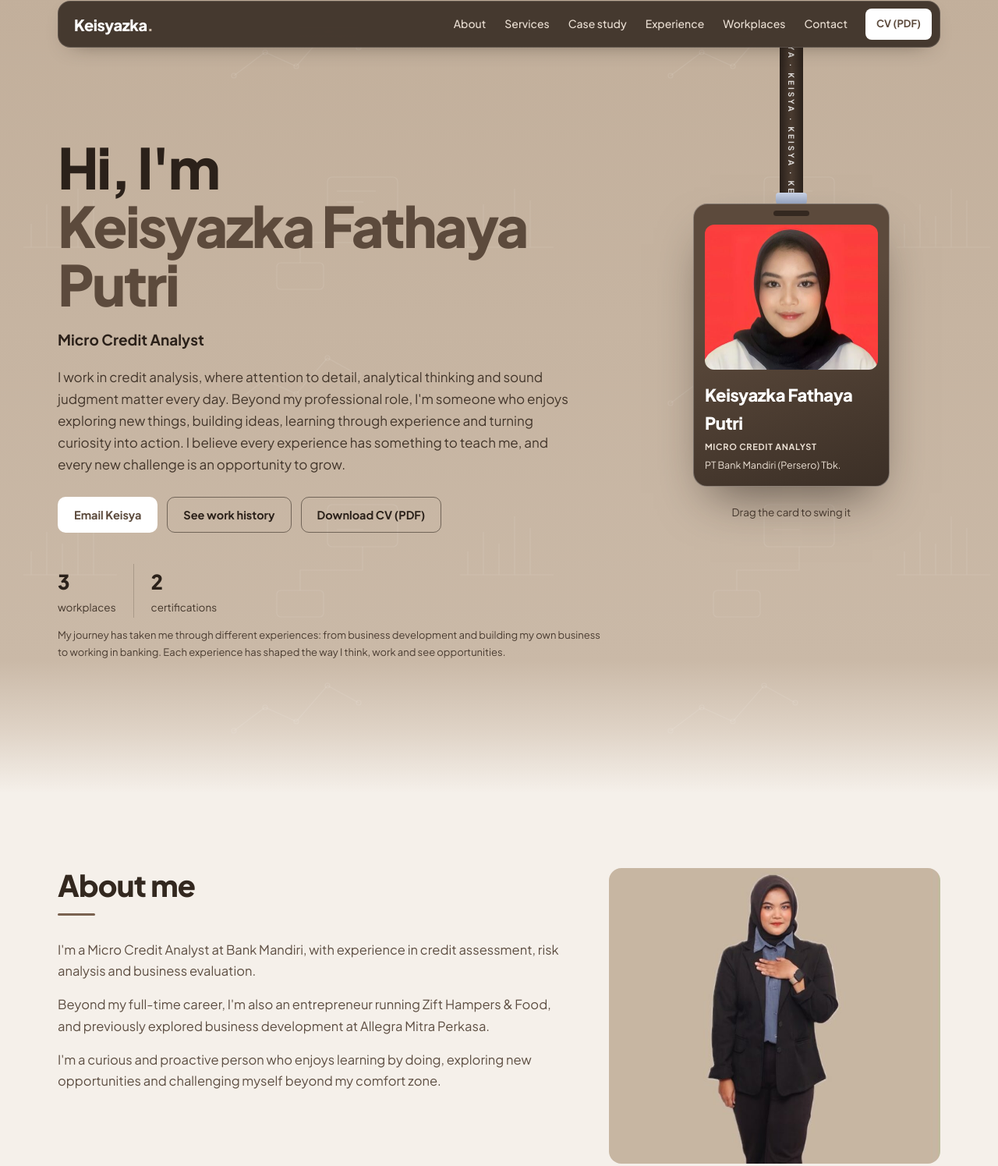
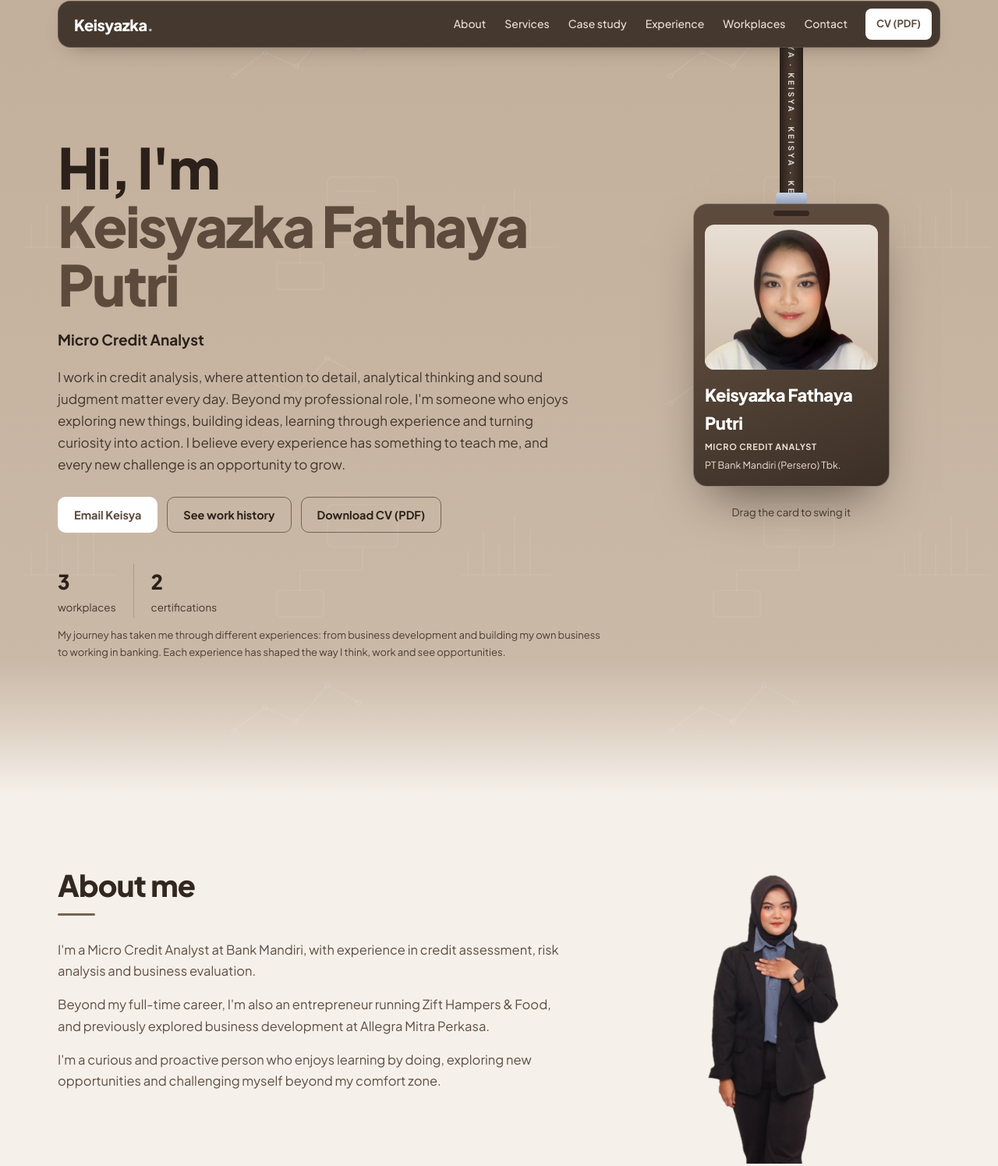
Before and after one commit to ivanrayhannn/rayhan_ravandika_portofolio, a plain HTML site: page keisya/index.html in a window 1280 px wide. Shown: the part 11-1506 px from the top of the page at 78% size. Drawn offline with Linux system fonts and the light colour scheme.

Commit message:
Keisya: ID card and About photos with the background removed
Co-Authored-By: Claude Opus 5.5 <noreply@anthropic.com>
Claude-Session: https://claude.ai/code/session_01Jcp4Tit3qzaYhVL5hie2tK

```diff
--- a/keisya/assets/data.js
+++ b/keisya/assets/data.js
@@ -17,7 +17,7 @@ window.PORTFOLIO = {
   cv: "assets/CV_Keisyazka_Fathaya_Putri.pdf",
 
   heroWhere: "",
-  photo: "assets/photo.jpg",
+  photo: "assets/photo.png",
   badgeTag: "Credit and risk",
   heroTags: [],
   statsSource: "My journey has taken me through different experiences: from business development and building my own business to working in banking. Each experience has shaped the way I think, work and see opportunities.",
--- a/keisya/assets/styles.css
+++ b/keisya/assets/styles.css
@@ -482,3 +482,6 @@ h1, h2, h3 { letter-spacing: -0.02em; text-wrap: balance; }
   .figures div { padding: 2px 12px; }
   .figures div:nth-child(3) { padding-left: 12px; border-left: 1px solid var(--line); }
 }
+/* Photos have a transparent background: the ID card shows them on brand beige, About shows the cut-out on the page. */
+.badge__photo { background: linear-gradient(180deg, #e9dfd4 0%, var(--beige) 100%); }
+.about__portrait { background: none; border-radius: 0; }
--- a/keisya/index.html
+++ b/keisya/index.html
@@ -91,7 +91,7 @@
           <div class="about__text" id="aboutText"><p class="state">Loading profile…</p></div>
         </div>
         <div class="about__side">
-          <img class="about__portrait" src="assets/portrait.jpg" alt="Keisyazka Fathaya Putri in a black blazer" width="560" height="499" loading="lazy" />
+          <img class="about__portrait" src="assets/portrait.png" alt="Keisyazka Fathaya Putri in a black blazer" width="560" height="499" loading="lazy" />
           <aside class="panel about__facts" aria-labelledby="factsTitle">
             <h3 id="factsTitle">At a glance</h3>
             <dl id="facts"></dl>
```
Also changed, not shown: keisya/assets/photo.jpg (deleted), keisya/assets/photo.png (added), keisya/assets/portrait.jpg (deleted), keisya/assets/portrait.png (added).
